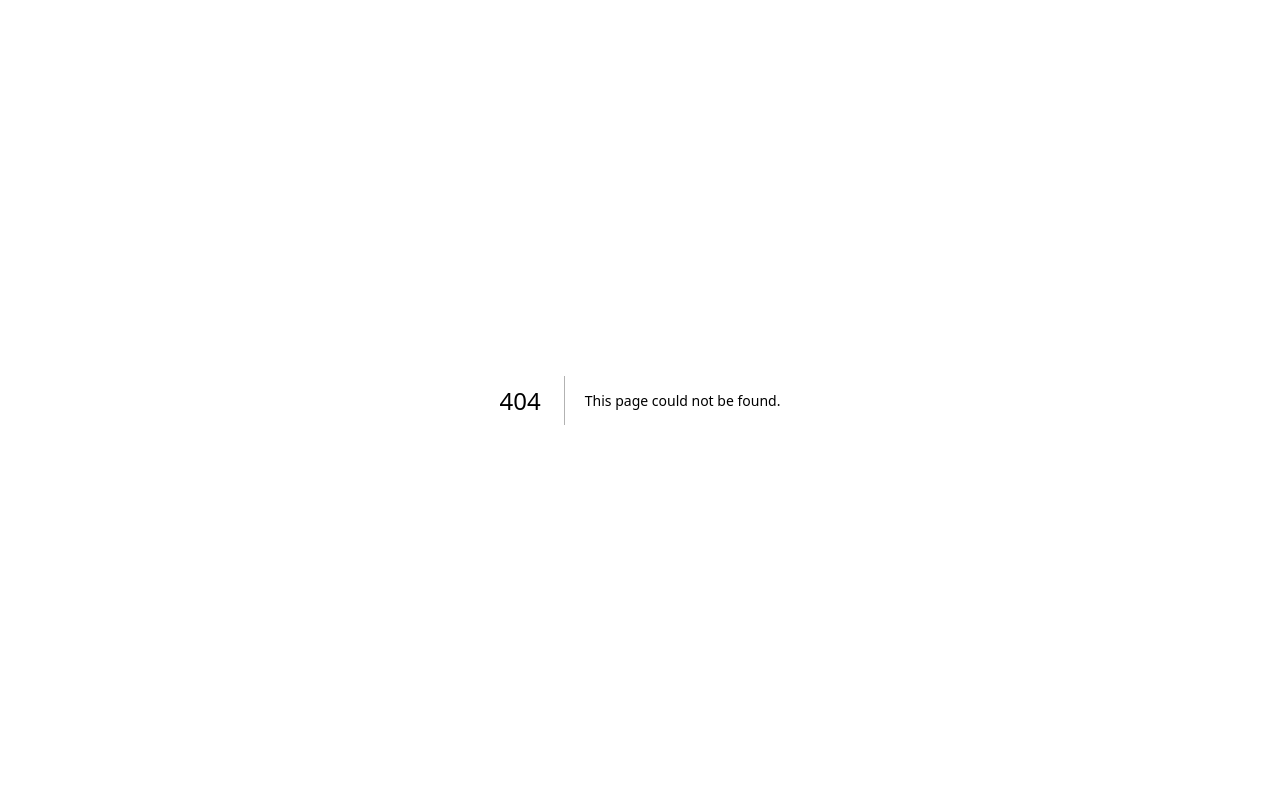
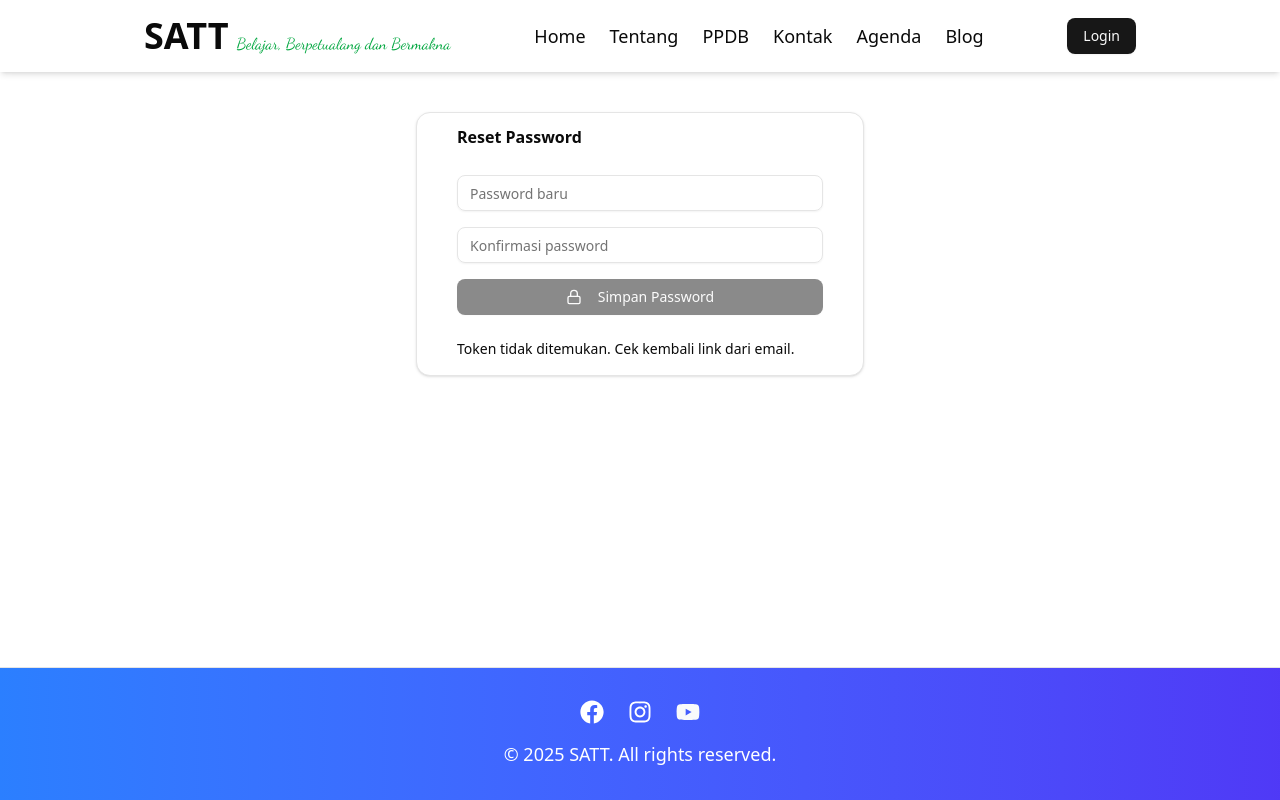
Before and after one commit to bimbelLB3R/sekolah-alam-tanjung-tabalong, a Next.js app: page /reset-password in a window 1280 px wide. Before the commit this address had no page. Built offline with nearby package versions, Linux system fonts and the light colour scheme; no server answers.

Commit message:
tambah fitur lupa password

```diff
--- /dev/null
+++ b/app/(public)/components/auth/ForgotPasswordForm.js
@@ -0,0 +1,47 @@
+"use client";
+import { useState } from "react";
+import { Card, CardHeader, CardTitle, CardContent } from "@/components/ui/card";
+import { Input } from "@/components/ui/input";
+import { Button } from "@/components/ui/button";
+import { Mail } from "lucide-react";
+
+export default function ForgotPasswordForm() {
+  const [email, setEmail] = useState("");
+  const [loading, setLoading] = useState(false);
+  const [msg, setMsg] = useState("");
+
+  const handleSubmit = async (e) => {
+    e.preventDefault();
+    setLoading(true);
+    const res = await fetch("/api/auth/forgot-password", {
+      method: "POST",
+      body: JSON.stringify({ email }),
+    });
+    const data = await res.json();
+    setMsg(data.message);
+    setLoading(false);
+  };
+
+  return (
+    <Card className="max-w-md mx-auto mt-10 p-4">
+      <CardHeader>
+        <CardTitle>Lupa Password</CardTitle>
+      </CardHeader>
+      <CardContent>
+        <form onSubmit={handleSubmit} className="space-y-4">
+          <Input
+            type="email"
+            placeholder="Masukkan email"
+            value={email}
+            onChange={(e) => setEmail(e.target.value)}
+            required
+          />
+          <Button type="submit" disabled={loading} className="w-full">
+            {loading ? "Mengirim..." : <><Mail className="mr-2 h-4 w-4"/> Kirim Link Reset</>}
+          </Button>
+          {msg && <p className="text-sm mt-2">{msg}</p>}
+        </form>
+      </CardContent>
+    </Card>
+  );
+}
--- /dev/null
+++ b/app/(public)/components/auth/ResetPasswordForm.js
@@ -0,0 +1,80 @@
+"use client";
+import { useState, useEffect } from "react";
+import { useSearchParams, useRouter } from "next/navigation";
+import { Card, CardHeader, CardTitle, CardContent } from "@/components/ui/card";
+import { Input } from "@/components/ui/input";
+import { Button } from "@/components/ui/button";
+import { Lock } from "lucide-react";
+
+export default function ResetPasswordForm() {
+  const searchParams = useSearchParams();
+  const router = useRouter();
+  const token = searchParams.get("token");
+
+  const [password, setPassword] = useState("");
+  const [confirm, setConfirm] = useState("");
+  const [loading, setLoading] = useState(false);
+  const [msg, setMsg] = useState("");
+
+  useEffect(() => {
+    if (!token) {
+      setMsg("Token tidak ditemukan. Cek kembali link dari email.");
+    }
+  }, [token]);
+
+  const handleSubmit = async (e) => {
+    e.preventDefault();
+    if (password !== confirm) {
+      setMsg("Password dan konfirmasi tidak sama.");
+      return;
+    }
+
+    setLoading(true);
+    const res = await fetch("/api/auth/reset-password", {
+      method: "POST",
+      headers: { "Content-Type": "application/json" },
+      body: JSON.stringify({ token, password }),
+    });
+    const data = await res.json();
+    setMsg(data.message);
+    setLoading(false);
+
+    if (res.ok) {
+      setTimeout(() => router.push("/login"), 2000); // redirect ke login
+    }
+  };
+
+  return (
+    <Card className="max-w-md mx-auto mt-10 p-4">
+      <CardHeader>
+        <CardTitle>Reset Password</CardTitle>
+      </CardHeader>
+      <CardContent>
+        <form onSubmit={handleSubmit} className="space-y-4">
+          <Input
+            type="password"
+            placeholder="Password baru"
+            value={password}
+            onChange={(e) => setPassword(e.target.value)}
+            required
+          />
+          <Input
+            type="password"
+            placeholder="Konfirmasi password"
+            value={confirm}
+            onChange={(e) => setConfirm(e.target.value)}
+            required
+          />
+          <Button type="submit" disabled={loading || !token} className="w-full">
+            {loading ? "Menyimpan..." : (
+              <>
+                <Lock className="mr-2 h-4 w-4" /> Simpan Password
+              </>
+            )}
+          </Button>
+          {msg && <p className="text-sm mt-2">{msg}</p>}
+        </form>
+      </CardContent>
+    </Card>
+  );
+}
--- /dev/null
+++ b/app/(public)/forgot-password/page.js
@@ -0,0 +1,5 @@
+import ForgotPasswordForm from "../components/auth/ForgotPasswordForm";
+
+export default function ForgotPasswordPage(){
+    return <ForgotPasswordForm/>
+}
--- a/app/(public)/login/page.js
+++ b/app/(public)/login/page.js
@@ -51,6 +51,18 @@ export default function LoginPage() {
           value={password}
           onChange={(e) => setPassword(e.target.value)}
         />
+
+        {/* Forgot Password link */}
+        <div className="text-right">
+          <button
+            type="button"
+            onClick={() => router.push("/forgot-password")}
+            className="text-sm text-blue-500 hover:underline"
+          >
+            Forgot Password?
+          </button>
+        </div>
+
         <button
           type="submit"
           className="w-full bg-blue-500 text-white py-2 rounded-md hover:bg-blue-600"
--- /dev/null
+++ b/app/(public)/reset-password/page.js
@@ -0,0 +1,5 @@
+import ResetPasswordForm from "../components/auth/ResetPasswordForm";
+
+export default function ResetPasswordPage() {
+    return <ResetPasswordForm/>
+}
--- /dev/null
+++ b/app/api/auth/forgot-password/route.js
@@ -0,0 +1,32 @@
+import pool from "@/lib/db";
+import crypto from "crypto";
+import { sendEmail, resetPasswordTemplate } from "@/lib/email";
+
+export async function POST(req) {
+  const { email } = await req.json();
+
+  const [rows] = await pool.query("SELECT * FROM users WHERE email = ?", [email]);
+  if (rows.length === 0) {
+    return new Response(JSON.stringify({ message: "Email tidak ditemukan" }), { status: 404 });
+  }
+
+  const user = rows[0];
+  const token = crypto.randomBytes(32).toString("hex");
+  const expiredAt = new Date(Date.now() + 1000 * 60 * 60);
+
+  await pool.query(
+    "INSERT INTO password_reset_token (user_id, token, expired_at) VALUES (?, ?, ?)",
+    [user.id, token, expiredAt]
+  );
+
+  const resetLink = `${process.env.NEXT_PUBLIC_APP_URL}/reset-password?token=${token}`;
+  const html = resetPasswordTemplate({ name: user.name, link: resetLink });
+
+  await sendEmail({
+    to: email,
+    subject: "Reset Password Akun Anda",
+    html,
+  });
+
+  return Response.json({ message: "Cek email untuk link reset password" });
+}
--- /dev/null
+++ b/app/api/auth/reset-password/route.js
@@ -0,0 +1,26 @@
+import pool from "@/lib/db";
+import bcrypt from "bcryptjs";
+
+export async function POST(req) {
+  const { token, password } = await req.json();
+
+  // cari token
+  const [rows] = await pool.query("SELECT * FROM password_reset_token WHERE token = ?", [token]);
+  if (rows.length === 0) {
+    return new Response(JSON.stringify({ message: "Token tidak valid" }), { status: 400 });
+  }
+
+  const reset = rows[0];
+  if (new Date(reset.expired_at) < new Date()) {
+    return new Response(JSON.stringify({ message: "Token kadaluarsa" }), { status: 400 });
+  }
+
+  // update password
+  const hashed = await bcrypt.hash(password, 10);
+  await pool.query("UPDATE users SET password = ? WHERE id = ?", [hashed, reset.user_id]);
+
+  // hapus token
+  await pool.query("DELETE FROM password_reset_token WHERE token = ?", [token]);
+
+  return Response.json({ message: "Password berhasil direset" });
+}
--- a/app/dashboard/users/page.js
+++ b/app/dashboard/users/page.js
@@ -66,7 +66,8 @@ export default function UsersPage() {
               <CardTitle className="text-lg">{role.name}</CardTitle>
             </CardHeader>
             <CardContent>
-              <Table>
+            <div className="overflow-x-auto">
+            <Table className="min-w-[300px]">
               <TableHeader>
                 <TableRow>
                   <TableHead className="w-1/3">Name</TableHead>
@@ -78,8 +79,8 @@ export default function UsersPage() {
                 {role.users.length > 0 ? (
                   role.users.map((user) => (
                     <TableRow key={user.id} className="hover:bg-gray-50">
-                        <TableCell>{user.name}</TableCell>
-                        <TableCell>{user.email}</TableCell>
+                      <TableCell className="whitespace-nowrap">{user.name}</TableCell>
+                      <TableCell className="whitespace-nowrap">{user.email}</TableCell>
                       <TableCell className="flex justify-end gap-2">
                         <Button
                           size="sm"
@@ -103,6 +104,8 @@ export default function UsersPage() {
                 )}
               </TableBody>
             </Table>
+          </div>
+
             </CardContent>
           </Card>
         ))
--- /dev/null
+++ b/lib/email.js
@@ -0,0 +1,80 @@
+import nodemailer from "nodemailer";
+
+const transporter = nodemailer.createTransport({
+  service: "gmail",
+  auth: {
+    user: process.env.EMAIL_USER,
+    pass: process.env.EMAIL_PASS,
+  },
+});
+
+function resetPasswordTemplate({ name, link }) {
+  return `
+  <!DOCTYPE html>
+  <html>
+  <head>
+    <meta charset="UTF-8" />
+    <style>
+      body { font-family: Arial, sans-serif; background: #f9fafb; padding: 20px; }
+      .container {
+        max-width: 480px;
+        margin: auto;
+        background: white;
+        border-radius: 10px;
+        padding: 20px;
+        box-shadow: 0 2px 8px rgba(0,0,0,0.1);
+      }
+      h2 { color: #1e3a8a; }
+      p { color: #374151; font-size: 14px; }
+      a.button {
+        display: inline-block;
+        margin-top: 16px;
+        padding: 12px 20px;
+        background: #2563eb;
+        color: white !important;
+        text-decoration: none;
+        border-radius: 6px;
+        font-weight: bold;
+      }
+      .footer {
+        margin-top: 20px;
+        font-size: 12px;
+        color: #6b7280;
+        text-align: center;
+      }
+    </style>
+  </head>
+  <body>
+    <div class="container">
+      <h2>Reset Password</h2>
+      <p>Halo <strong>${name}</strong>,</p>
+      <p>Kami menerima permintaan untuk reset password akun Anda. Silakan klik tombol di bawah untuk melanjutkan:</p>
+      <a href="${link}" class="button">Reset Password</a>
+      <p>Jika Anda tidak meminta reset password, abaikan email ini.</p>
+      <div class="footer">
+        © ${new Date().getFullYear()} SATT member of JSAN • Semua Hak Dilindungi
+      </div>
+    </div>
+  </body>
+  </html>
+  `;
+}
+
+export async function sendEmail({ to, subject, html }) {
+  try {
+    const info = await transporter.sendMail({
+      from: `"Admin SATT" <${process.env.EMAIL_USER}>`,
+      to,
+      subject,
+      html,
+    });
+    console.log("✅ Email terkirim:", info.messageId);
+    return { success: true };
+  } catch (error) {
+    console.error("❌ Gagal kirim email:", error);
+    return { success: false, error };
+  }
+}
+
+// Export template agar bisa dipakai di API
+export { resetPasswordTemplate };
--- a/package.json
+++ b/package.json
@@ -30,6 +30,7 @@
     "lucide-react": "^0.544.0",
     "mysql2": "^3.14.5",
     "next": "15.5.3",
+    "nodemailer": "^7.0.6",
     "react": "19.1.0",
     "react-chartjs-2": "^5.3.0",
     "react-dom": "19.1.0",
```
Also changed, not shown: 1 other file (tests, documents, lock files or other folders). Lines whose indentation alone changed are shown as unchanged.
